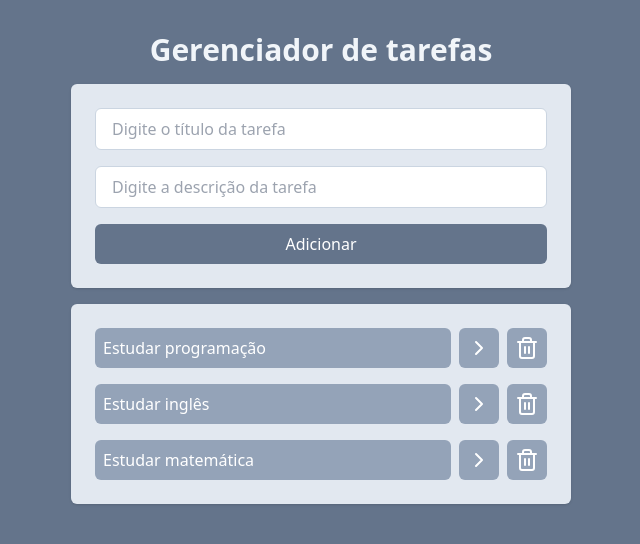
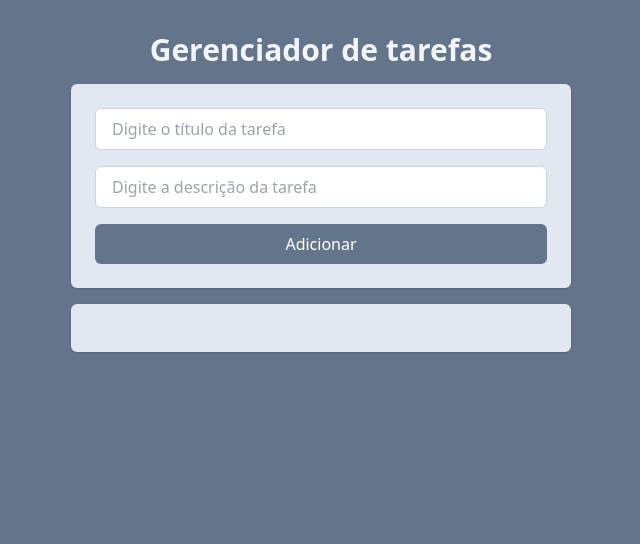
Before and after one commit to Elias12389/Elias-Alves-To-do-List, a React (Vite) app: page / in a window 1280 px wide. Shown: the top 544 px of the page, without its empty margins (319-959 px from the left). Built offline with nearby package versions, Linux system fonts and the light colour scheme.

Commit message:
LocalStorage(feito)

```diff
--- a/src/App.jsx
+++ b/src/App.jsx
@@ -1,29 +1,17 @@
 import AddTask from "./components/AddTask";
 import Task from "./components/Task";
-import { useState } from "react";
+import { useEffect, useState } from "react";
 import { v4 } from "uuid";
 
 function App() {
-  const [tasks, setTasks] = useState([
-    {
-      id: 1,
-      title: "Estudar programação",
-      description: "Estudar programação para se tornar um dev full stack",
-      isCompleted: false,
-    },
-    {
-      id: 2,
-      title: "Estudar inglês",
-      description: "Estudar inglês para se tornar fluente.",
-      isCompleted: false,
-    },
-    {
-      id: 3,
-      title: "Estudar matemática",
-      description: "Estudar matemática para se tornar um dev full stack",
-      isCompleted: false,
-    },
-  ]);
+  const [tasks, setTasks] = useState(
+    JSON.parse(localStorage.getItem("tasks")) || [],
+  );
+
+  useEffect(() => {
+    localStorage.setItem("tasks", JSON.stringify(tasks));
+  }, [tasks]);
+
 
   function onTaskClick(taskId) {
     const newTasks = tasks.map((task) => {
```
